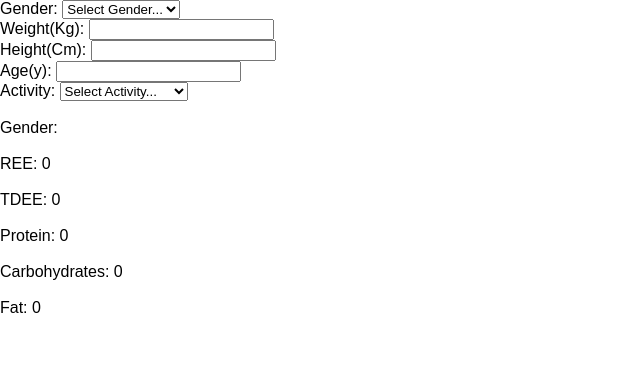
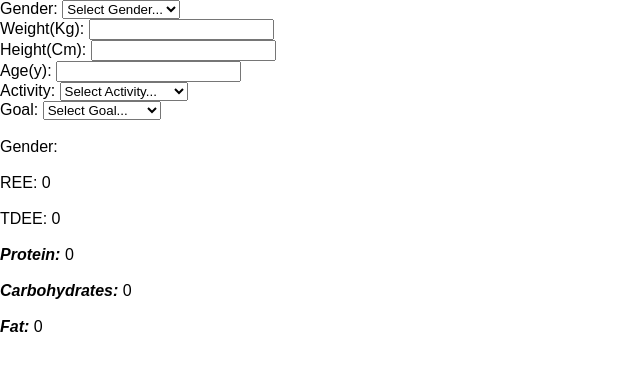
Before and after one commit to teemoetee/health-nut, a React (Create React App) app in the folder health-nut/: page / in a window 1280 px wide. Shown: the top 370 px of the page, without its empty margins (0-640 px from the left). Built offline with nearby package versions, Linux system fonts and the light colour scheme.

Commit message:
added option to change goals

```diff
--- a/health-nut/src/App.js
+++ b/health-nut/src/App.js
@@ -7,7 +7,8 @@ const initial_state = {
   weight: 0,
   height: 0,
   age: 0,
-  activity: 1
+  activity: 1,
+  goal: 0
 }
 
 class App extends Component {
@@ -22,24 +23,24 @@ class App extends Component {
   calculateRee = () => {
     var newRee = 0;
     if(this.state.gender === 'male') {
-      newRee = Number(10 * this.state.weight + 6.25 * this.state.height - 5 * this.state.age + 5);
+      newRee = Math.round(Number(10 * this.state.weight + 6.25 * this.state.height - 5 * this.state.age + 5));
     }else if(this.state.gender === 'female') {
-      newRee = Number(10 * this.state.weight + 6.25 * this.state.height - 5 * this.state.age - 161);
+      newRee = Math.round(Number(10 * this.state.weight + 6.25 * this.state.height - 5 * this.state.age - 161));
     }
     return newRee;
   }
   calculateTdee = () => {
     var newTdee = 0;
     if(this.state.gender === 'male') {
-      newTdee = (Number(10 * this.state.weight + 6.25 * this.state.height - 5 * this.state.age + 5) * this.state.activity);
+      newTdee = Math.round((Number(10 * this.state.weight + 6.25 * this.state.height - 5 * this.state.age + 5) * this.state.goal) * this.state.activity);
     }else if(this.state.gender === 'female') {
-      newTdee = (Number(10 * this.state.weight + 6.25 * this.state.height - 5 * this.state.age - 161) * this.state.activity);
+      newTdee = Math.round((Number(10 * this.state.weight + 6.25 * this.state.height - 5 * this.state.age - 161) * this.state.goal) * this.state.activity);
     }
     return newTdee;
   }
   calculateProtein = () => {
     var newProtein = 0;
-    newProtein = (Number((this.state.weight * 2.2) * .825));
+    newProtein = Math.round(Number((this.state.weight * 2.2) * .825));
     return newProtein;
 
   }
@@ -47,7 +48,7 @@ class App extends Component {
     //calculate fat
     var newFat = 0;
     var calcTdee = this.calculateTdee();
-    newFat = (Number(calcTdee * .25) / 9);
+    newFat = Math.round(Number(calcTdee * .25) / 9);
     return newFat;
   }
   calculateCarbohydrates = () => {
@@ -56,20 +57,12 @@ class App extends Component {
     var calcTdee = this.calculateTdee();
     var calcPro = this.calculateProtein();
     var calcFat = this.calculateFat();
-    newCarb = (Number(calcTdee - (calcPro * 4) - (calcFat*9)) / 4);
+    newCarb = Math.round(Number(calcTdee - (calcPro * 4) - (calcFat * 9)) / 4);
     return newCarb;
   }
 
   render() {
-    const weight = this.state.weight;
-    const height = this.state.height;
-    const age = this.state.age;
     const gender = this.state.gender;
-    const ree = this.state.ree;
-    const tdee = this.state.tdee;
-    const protein = this.state.protein;
-    const carbohydrates = this.state.carbohydrates;
-    const fat = this.state.fat;
 
     return (
       <div id='master'>
@@ -93,6 +86,13 @@ class App extends Component {
             <option value='1.375'>Lightly Active</option>
             <option value='1.55'>Moderately Active</option>
             <option value='1.725'>Very Active</option>
+          </select><br />
+          <label>Goal: </label>
+          <select name='goal' value={this.state.goal} onChange={this.handleChange}>
+          <option value='1'>Select Goal...</option>
+          <option value='.8'>Lose Weight</option>
+          <option value='1'>Maintain Weight</option>
+          <option value='1.2'>Gain Muscle</option>
           </select><br /><br />
         </div>
         <MacroCalc
--- a/health-nut/src/MacroCalc.js
+++ b/health-nut/src/MacroCalc.js
@@ -9,9 +9,9 @@ class MacroCalc extends Component {
                 <div>Gender: {gender}</div><br />
                 <div>REE:  {this.props.ree}</div><br />
                 <div>TDEE: {this.props.tdee}</div><br />
-                <div>Protein: {this.props.protein}</div><br />
-                <div>Carbohydrates: {this.props.carbohydrates}</div><br />
-                <div>Fat: {this.props.fat}</div><br />
+                <div><b><em>Protein:</em></b> {this.props.protein}</div><br />
+                <div><b><em>Carbohydrates:</em></b> {this.props.carbohydrates}</div><br />
+                <div><b><em>Fat:</em></b> {this.props.fat}</div><br />
             </div>
         );
     }
```
